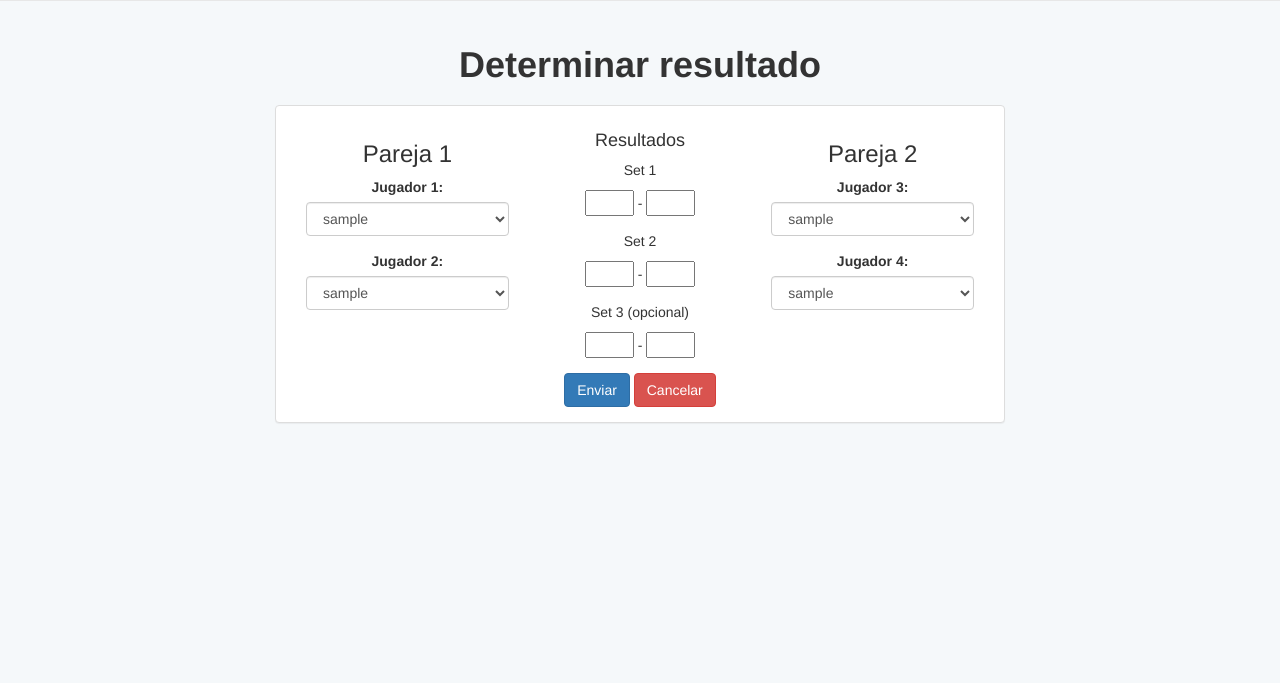
After one commit to jorgeron/easypadel, a Django app: template easypadel/templates/formResultado.html in a window 1280 px wide. The commit adds this page. Shown: the part 50-733 px from the top of the page. Run offline with Django 3.2, Linux system fonts and the light colour scheme; the template is opened without the code that fills it: most values are stand-ins (such as "Sample title", 1, 10 or a date in 2020); parts of the project's set-up code (start-up, migrations or seed data) failed here and were passed over; some libraries are stand-ins or nearby versions.

Commit message:
Determinar resultados

```diff
--- a/easypadel/forms.py
+++ b/easypadel/forms.py
@@ -223,3 +223,9 @@ class FiltroPartidosForm(forms.Form):
     fecha_fin = forms.DateField(initial=hoy_mas_7_dias, widget=DateWidget(usel10n=True, bootstrap_version=3, attrs={'class':'datepicker'}))
     lugar = forms.CharField(required=False, widget=forms.TextInput(attrs={'max_length':20, 'placeholder':'Lugar (opcional)'}))
     tipo_partido = forms.ChoiceField(choices = TIPOS_PARTIDO, required=False)
+
+
+'''class ResultadoForm(BaseForm):
+    class Meta:
+        model = Resultado
+        exclude = ('empresa', 'fecha_partido', 'pareja1totalSets', 'pareja2totalSets', 'franja_horaria')'''
--- /dev/null
+++ b/easypadel/templates/formResultado.html
@@ -0,0 +1,99 @@
+{% extends 'base.html' %}
+{% load bootstrap3 %}
+{% load static %}
+{% block pagetitle %}Determinar resultado{% endblock %}
+{% block pageheader %}
+	<h1>Determinar resultado</h1>
+{% endblock %}
+{% block pagebody %}
+<div class="col-md-2 col-sm-12 col-xs-12"></div>
+	<div class="col-md-8 col-sm-12 col-xs-12 text-center">
+
+	<div class="panel panel-default">
+	<div class="panel-body">
+		<form id='resultadoForm' enctype="multipart/form-data" method='post' action='{% url 'createResultado' franja_horaria.id %}'>{% csrf_token %}
+
+			<div class="col-md-4 col-sm-12 col-xs-12 ">
+
+				<h3>Pareja 1</h3>
+
+				<div class="form-group">
+					<label for="j1">Jugador 1:</label>
+					  <select class="form-control" id="jugador1" name="jugador1" required="required">
+					  {% for j in jugadores %}
+					    <option>{{j.user.username}}</option>
+					  {% endfor %}
+					  </select>
+				</div>
+
+				<div class="form-group">
+					<label for="j2">Jugador 2:</label>
+					  <select class="form-control" id="jugador2" name="jugador2" required="required">
+					    {% for j in jugadores %}
+						   <option>{{j.user.username}}</option>
+						 {% endfor %}
+					  </select>
+				</div>
+			</div>
+
+
+
+			<div class="col-md-4 col-sm-12 col-xs-12">
+				<h4>Resultados</h4>
+
+				<div class="form-group">
+					<p>Set 1</p>
+					<input type="number" name="pareja1set1" required="required" min="0" max="7"> - <input type="number" name="pareja2set1" required="required" min="0" max="7">
+				</div>
+
+				<div class="form-group">
+					<p>Set 2</p>
+					<input type="number" name="pareja1set2" required="required" min="0" max="7"> - <input type="number" name="pareja2set2" required="required" min="0" max="7">
+				</div>
+
+				<div class="form-group">
+					<p>Set 3 (opcional)</p>
+					<input type="number" name="pareja1set3" min="0" max="7"> - <input type="number" name="pareja2set3" min="0" max="7">
+				</div>
+
+				{% buttons %}
+				<button type="submit" class="btn btn-primary">
+				{% bootstrap_icon "ok" %} Enviar
+				</button>
+				<button class="btn btn-danger" onClick="window.history.back();return false;">
+				{% bootstrap_icon "chevron-left" %} Cancelar
+				</button>
+				{% endbuttons %}
+			</div>
+
+
+
+			<div class="col-md-4 col-sm-12 col-xs-12">
+				<h3>Pareja 2</h3>
+
+				<div class="form-group">
+					<label for="j3">Jugador 3:</label>
+					  <select class="form-control" id="jugador3" name="jugador3" required="required">
+					  {% for j in jugadores %}
+					    <option>{{j.user.username}}</option>
+					  {% endfor %}
+					  </select>
+				</div>
+
+				<div class="form-group">
+					<label for="j4">Jugador 4:</label>
+					  <select class="form-control" id="jugador4" name="jugador4" required="required">
+					    {% for j in jugadores %}
+						   <option>{{j.user.username}}</option>
+						 {% endfor %}
+					  </select>
+				</div>
+			</div>
+
+		</form>
+
+	</div>
+	</div>
+	</div>
+<div class="col-md-2 col-sm-12 col-xs-12"></div>
+{% endblock %}
--- a/mytfg/urls.py
+++ b/mytfg/urls.py
@@ -76,6 +76,8 @@ urlpatterns = [
     url(r'^propuesta/comentario/create/(?P<propuesta_id>[0-9]+)/$', easypadel.views.createComentario, name="createComentario"),
     url(r'^propuesta/comentario/delete/(?P<comentario_id>[0-9]+)/$', easypadel.views.deleteComentario, name="deleteComentario"),
 
+    url(r'^resultado/create/(?P<franjaHoraria_id>[0-9]+)/$', easypadel.views.createResultado, name="createResultado"),
+
     url(r'^admin/', admin.site.urls),
     url(r'^paypal/', include('paypal.standard.ipn.urls')),
 ]+ static(settings.MEDIA_URL, document_root=settings.MEDIA_ROOT)
```
Also changed, not shown: easypadel/models.py (+38 -1 lines), easypadel/templates/viewHorarioPista.html (+10 -3 lines), easypadel/templatetags/resultadotools.py (added, +9 -0 lines), easypadel/views.py (+63 -1 lines), easypadel/migrations/0056_resultado.py (added), easypadel/migrations/0057_resultado_franja_horaria.py (added), easypadel/migrations/0058_remove_resultado_franja_horaria.py (added), easypadel/migrations/0059_resultado_franja_horaria.py (added).
